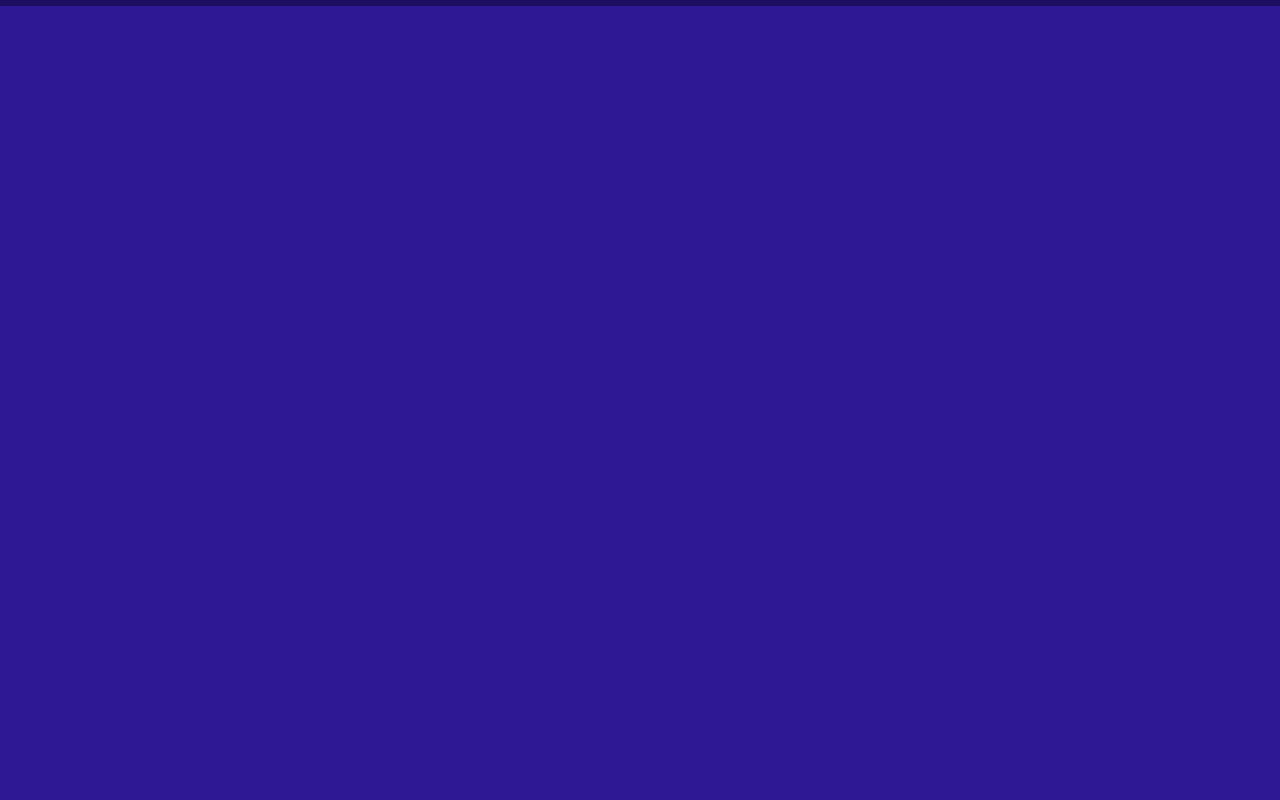
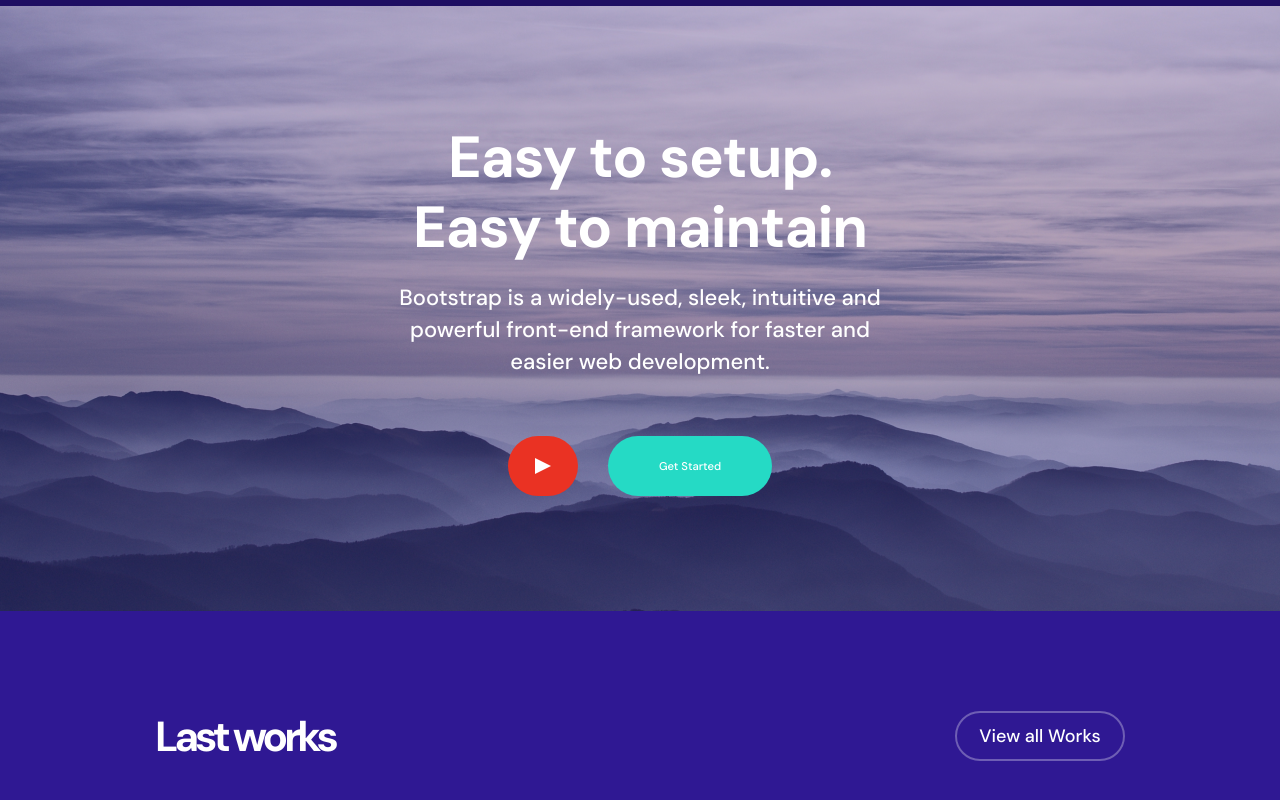
Before and after one commit to Colard/designers-landing, a React (Vite) app: page / in a window 1280 px wide. Shown: the part 3620-4420 px from the top of the page. Before the commit the page ends 3626 px from the top, so only its background shows below. Built offline with nearby package versions, Linux system fonts and the light colour scheme.

Commit message:
add CallToAction and ShowCase sections

```diff
--- a/src/App.tsx
+++ b/src/App.tsx
@@ -1,8 +1,10 @@
+import CallToAction from "./Sections/CallToAction/CallToAction";
 import Content from "./Sections/Content/Content";
 import Features from "./Sections/Features/Features";
 import FormPage from "./Sections/FormPage/FormPage";
 import Header from "./Sections/Header/Header";
 import Hero from "./Sections/Hero/Hero";
+import ShowCase from "./Sections/ShowCase/ShowCase";
 import Testimonial from "./Sections/Testimonial/Testimonial";
 
 function App() {
@@ -14,7 +16,9 @@ function App() {
         <Content />
         <Features />
         <FormPage />
-        <Testimonial/>
+        <Testimonial />
+        <CallToAction />
+        <ShowCase />
       </main>
 
     </>
--- /dev/null
+++ b/src/Sections/CallToAction/CallToAction.module.scss
@@ -0,0 +1,71 @@
+.call-to-action {
+  background-image: url("../../assets/images/Call-To-Action/background.png");
+  background-position: top center;
+  background-repeat: no-repeat;
+  background-size: cover;
+  min-height: 605px;
+  display: flex;
+  flex-direction: column;
+  justify-content: center;
+
+  &__container {
+    display: flex;
+    flex-direction: column;
+    align-items: center;
+  }
+
+  &__text-wrapper {
+    text-align: center;
+    width: 77rem;
+    max-width: 52rem;
+  }
+
+  &__header {
+    font-size: 5.8rem;
+    font-weight: bold;
+    letter-spacing: -0.1rem;
+    line-height: 7rem;
+  }
+
+  &__description {
+    margin-top: 2rem;
+    font-size: 2.2rem;
+    line-height: 3.2rem;
+    font-weight: 500;
+  }
+
+  &__buttons-wrapper {
+    display: flex;
+    margin-top: 5.8rem;
+  }
+
+  &__youtube-button {
+    background-color: var(--youtube-button);
+    width: 70px;
+    height: 70px;
+    position: relative;
+    margin-right: 3rem;
+
+    &::after {
+      content: "";
+      width: 0;
+      height: 0;
+      position: absolute;
+      top: 50%;
+      left: 50%;
+      transform: translate(-50%, -50%);
+      border-top: 8px solid transparent;
+      border-bottom: 8px solid transparent;
+      border-left: 16px solid var(--white);
+    }
+  }
+
+  &__button {
+    font-size: 2rem;
+    line-height: 2.6rem;
+    font-weight: 500;
+    background-color: #25dac5;
+    padding: 0 5.1rem;
+    height: 70px;
+  }
+}
--- /dev/null
+++ b/src/Sections/CallToAction/CallToAction.tsx
@@ -0,0 +1,34 @@
+import styles from "./CallToAction.module.scss";
+
+import Button from "../../components/Button/Button";
+import Container from "../../components/Container/Container";
+import React from "react";
+
+interface CallToActionProps
+  extends Omit<React.ComponentPropsWithoutRef<"section">, "children"> {}
+
+let CallToAction: React.FC<CallToActionProps> = React.memo(({ ...rest }) => {
+  return (
+    <section {...rest} className={styles["call-to-action"]}>
+      <Container className={styles["call-to-action__container"]}>
+        <div className={styles["call-to-action__text-wrapper"]}>
+          <h2 className={styles["call-to-action__header"]}>
+            Easy to setup. Easy to maintain
+          </h2>
+          <p className={styles["call-to-action__description"]}>
+            Bootstrap is a widely-used, sleek, intuitive and powerful front-end
+            framework for faster and easier web development.
+          </p>
+        </div>
+        <div className={styles["call-to-action__buttons-wrapper"]}>
+          <Button className={styles["call-to-action__youtube-button"]}></Button>
+          <Button className={styles["call-to-action__button"]}>
+            Get Started
+          </Button>
+        </div>
+      </Container>
+    </section>
+  );
+});
+
+export default CallToAction;
--- a/src/Sections/FormPage/FormPage.module.scss
+++ b/src/Sections/FormPage/FormPage.module.scss
@@ -49,7 +49,8 @@
   }
 
   &__form {
-    width: 47rem;
+    max-width: 47rem;
+    width: 100%;
     margin-left: 1.5rem;
   }
 
--- a/src/Sections/FormPage/FormPage.tsx
+++ b/src/Sections/FormPage/FormPage.tsx
@@ -39,7 +39,7 @@ let LoginForm: React.FC<LoginFormProps> = React.memo(({ type}) => {
       <input
         className={styles["form-page__submit-button"] + " " + "button"}
         type="submit"
-        value={type == "register" ? "Create An Account" : "Login"}
+        value={type == "register" ? "Create an Account" : "Login"}
       />
       <div className={styles["form-page__or"]}>
         <hr className={styles["form-page__or-line"]} />
--- /dev/null
+++ b/src/Sections/ShowCase/ShowCase.module.scss
@@ -0,0 +1,100 @@
+.show-case {
+  height: fit-content;
+
+  &__container {
+    max-width: 107rem;
+  }
+
+  &__header-wrapper {
+    display: flex;
+    justify-content: space-between;
+    margin-top: 10rem;
+
+  }
+
+  &__header {
+    font-size: 4.2rem;
+    font-weight: bold;
+    line-height: 5.2rem;
+    letter-spacing: -0.4rem;
+  }
+
+  &__link {
+    font-size: 1.8rem;
+    font-weight: 500;
+    line-height: 2.6rem;
+    width: 17rem;
+    height: 5rem;
+    position: relative;
+    color: var(--white);
+    display: flex;
+    justify-content: center;
+    align-items: center;
+    z-index: 1;
+    transition: all 0.2s linear;
+    &:hover {
+        color: black;
+
+        &::before {
+            background-color: var(--white);
+        }
+    }
+
+    &::before {
+        content: "";
+        position: absolute;
+        top: 0;
+        left: 0;
+        width: 100%;
+        height: 100%;
+        border: 0.2rem solid var(--white);
+        pointer-events: none;
+        border-radius: 10rem;
+        z-index: -1;
+        opacity: 0.3;
+    }
+  }
+
+  &__works-wrapper {
+    margin-top: 5.28rem;
+    margin-bottom: 10.9rem;
+    display: grid;
+    grid-template-columns: 1fr 1fr;
+    column-gap: 3rem;
+    row-gap: 7.2rem;
+
+    > * {
+        color: var(--white);
+    }
+  }
+
+  &__work-box {
+    width: 100%;
+  }
+
+  &__work-image {
+    width: 100%;
+    height: auto;
+    max-height: 28rem;
+    object-fit: cover;
+
+  }
+
+  &__work-type {
+    margin-top: 3rem;
+    font-weight: bold;
+    font-size: 1.4rem;
+    line-height: 2.6rem;
+    letter-spacing: 0.2rem;
+    text-transform: uppercase;
+    text-align: center;
+  }
+
+  &__work-name {
+    margin-top: 0.3rem;
+    font-weight: 500;
+    font-size: 2.2rem;
+    line-height: 3.2rem;
+    text-align: center;
+  }
+}
--- /dev/null
+++ b/src/Sections/ShowCase/ShowCase.tsx
@@ -0,0 +1,51 @@
+import Container from "../../components/Container/Container";
+import styles from "./ShowCase.module.scss";
+
+import React from "react";
+
+import image1 from "../../assets/images/Our-works/Mask.jpg";
+import image2 from "../../assets/images/Our-works/Mask-1.jpg";
+import image3 from "../../assets/images/Our-works/Mask-2.jpg";
+import image4 from "../../assets/images/Our-works/Mask-3.jpg";
+
+interface WorkProps {
+  image: string;
+  type: string;
+  name: string;
+  href?: string;
+}
+
+let Work: React.FC<WorkProps> = React.memo(({ image, type, name, href }) => {
+  return (
+    <a href = {href || "#"} className={styles["show-case__work-box"]}>
+      <img src={image} className={styles["show-case__work-image"]} alt={name} />
+      <p className={styles["show-case__work-type"]}>{type}</p>
+      <h3 className={styles["show-case__work-name"]}>{name}</h3>
+    </a>
+  );
+});
+
+interface ShowCaseProps
+  extends Omit<React.ComponentPropsWithoutRef<"section">, "children"> {}
+
+let ShowCase: React.FC<ShowCaseProps> = React.memo(({ ...rest }) => {
+  return (
+    <section {...rest} className={styles["show-case"]}>
+      <Container className={styles["show-case__container"]}>
+        <div className={styles["show-case__header-wrapper"]}>
+          <h2 className={styles["show-case__header"]}>Last works</h2>
+          <a href="" className={styles["show-case__link"]}>View all Works</a>
+        </div>
+
+        <div className={styles["show-case__works-wrapper"]}>
+          <Work image={image1} type="UI kit" name="Mozart Project" />
+          <Work image={image2} type="Framework" name="Startup Framework 2.0" />
+          <Work image={image3} type="Photos" name="From the Sky" />
+          <Work image={image4} type="Pictures" name="Air Forces" />
+        </div>
+      </Container>
+    </section>
+  );
+});
+
+export default ShowCase;
--- a/src/Sections/Testimonial/Testimonial.module.scss
+++ b/src/Sections/Testimonial/Testimonial.module.scss
@@ -32,7 +32,7 @@
         max-width: 470px;
         padding: 3.5rem 2.8rem 2.3rem 3.5rem;
         display: flex;
-        grid-template-rows: repeat(2, 1fr);
+        grid-auto-rows: 1fr;
 
         &::before {
             content: '';
--- a/src/styles/global.scss
+++ b/src/styles/global.scss
@@ -8,7 +8,7 @@
     --social-button: #1DA1F2;
     --dark-aqua-button: #482BE7;
     --light-purple-button: #E93A7D;
-
+    --youtube-button: #EA3223;
     --form-text: #151439;
     --form-heading: #1E0E62;
     --dark-form-text: #141414;
```
Also changed, not shown: src/assets/images/Call-To-Action/background.jpg (deleted), src/assets/images/Call-To-Action/background.png (added).
